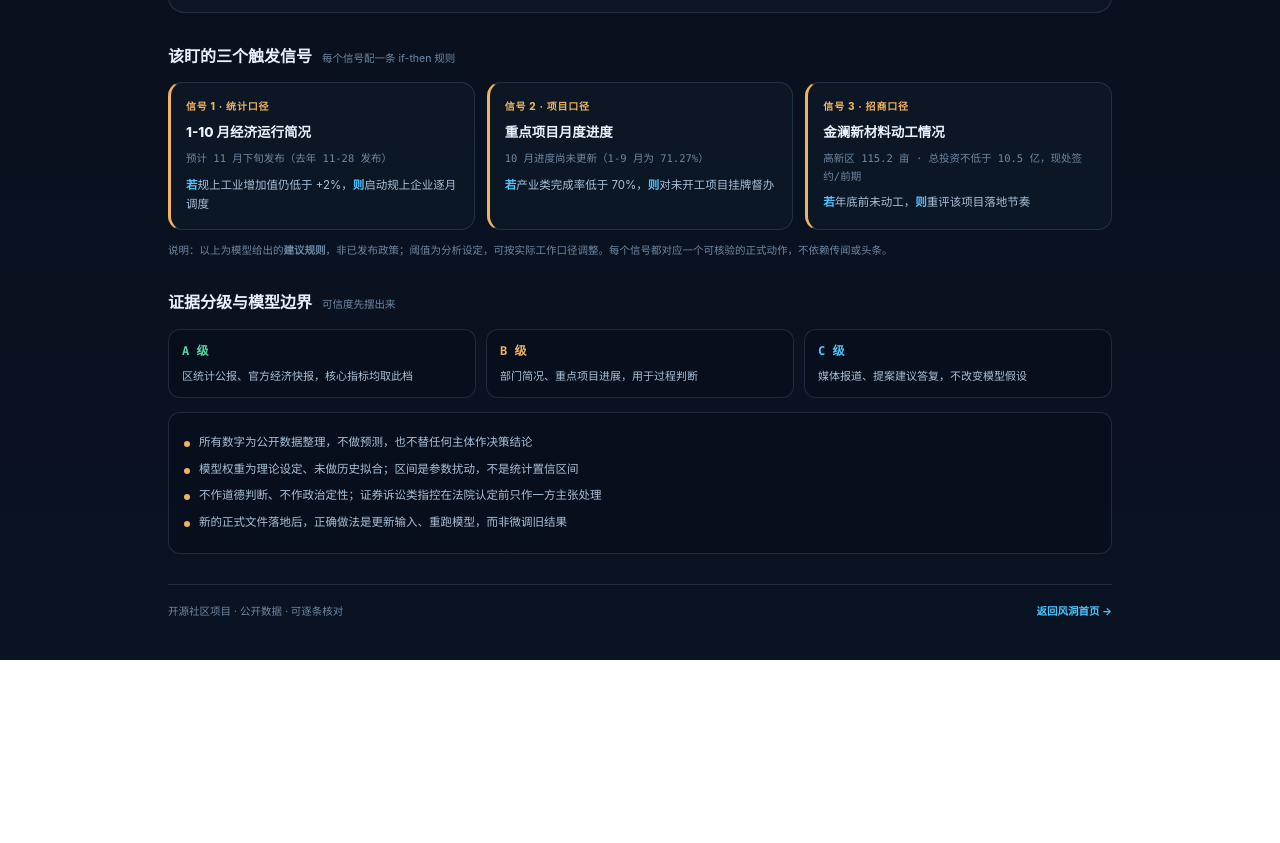
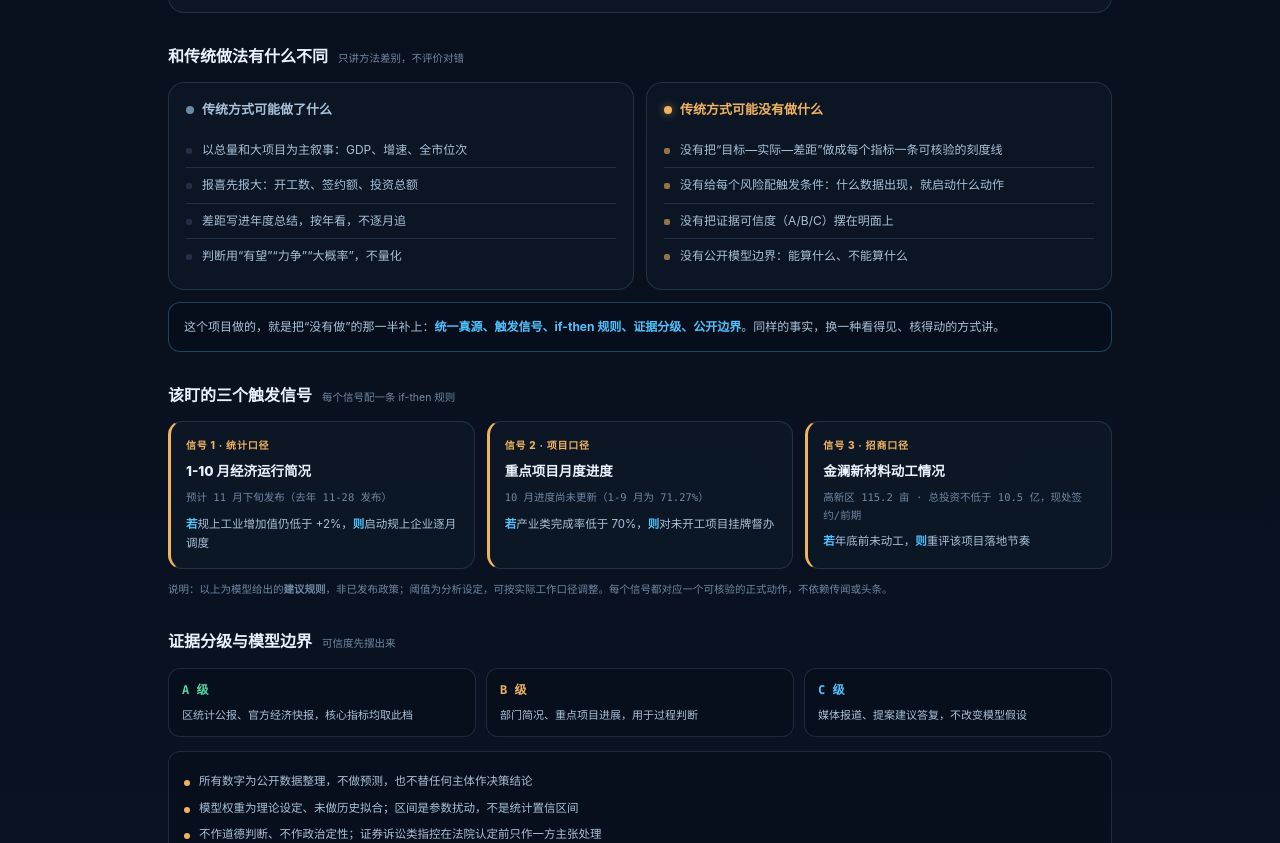
Before and after one commit to zhanglingshare/huicheng-simulator, a plain HTML site: page briefing.html in a window 1280 px wide. Shown: the part 1197-2040 px from the top of the page. Before the commit the page ends 1857 px from the top, so only its background shows below. Drawn offline with Linux system fonts and the light colour scheme.

Commit message:
新增「和传统做法有什么不同」对照区：传统方式可能做了什么/没有做什么

```diff
--- a/briefing.html
+++ b/briefing.html
@@ -102,6 +102,23 @@ th{color:var(--ink3);font-size:10px;letter-spacing:.06em}
 td.act,td.gap{font-family:var(--mono);font-weight:700}
 td.gap{color:var(--red)}
 
+/* 与传统不同 */
+.diff{display:grid;grid-template-columns:1fr 1fr;gap:12px}
+.dcol{border:1px solid var(--line);border-radius:16px;padding:16px 17px;background:rgba(14,26,42,.5)}
+.dcol .dh{font-size:13px;font-weight:800;margin-bottom:12px;display:flex;align-items:center;gap:8px}
+.dcol.did .dh{color:var(--ink2)}
+.dcol.not .dh{color:var(--amber)}
+.dcol.did .dh::before{content:"";width:8px;height:8px;border-radius:50%;background:var(--ink3)}
+.dcol.not .dh::before{content:"";width:8px;height:8px;border-radius:50%;background:var(--amber);box-shadow:0 0 10px rgba(240,179,94,.6)}
+.dcol ul{list-style:none}
+.dcol li{font-size:12px;color:var(--ink2);line-height:1.7;padding:7px 0 7px 16px;position:relative;border-bottom:1px solid var(--line)}
+.dcol li:last-child{border-bottom:0}
+.dcol li::before{content:"";position:absolute;left:0;top:15px;width:6px;height:6px;border-radius:2px;background:var(--line)}
+.dcol.not li::before{background:rgba(240,179,94,.6)}
+.diff-foot{margin-top:12px;font-size:12px;color:var(--ink2);line-height:1.8;background:rgba(7,13,24,.5);
+  border:1px solid rgba(79,195,255,.3);border-radius:12px;padding:13px 15px}
+.diff-foot b{color:var(--cyan)}
+
 /* 决策规则 */
 .rules{display:grid;grid-template-columns:repeat(3,1fr);gap:12px}
 .rule{background:rgba(14,26,42,.66);border:1px solid var(--line);border-left:3px solid var(--amber);
@@ -131,7 +148,7 @@ td.gap{color:var(--red)}
 .foot a{color:var(--cyan);font-weight:700}
 
 @media(max-width:820px){
-  .verdict,.cards,.rules,.grade{grid-template-columns:1fr}
+  .verdict,.cards,.rules,.grade,.diff{grid-template-columns:1fr}
   .brow{grid-template-columns:1fr;gap:6px}
   .wrap{padding:22px 13px 32px}
   .nav{display:none}
@@ -206,6 +223,32 @@ td.gap{color:var(--red)}
         <tbody id="gapTable"></tbody>
       </table>
     </div>
+  </section>
+
+  <!-- 与传统不同 -->
+  <section class="sec">
+    <div class="sec-h"><h2>和传统做法有什么不同</h2><span>只讲方法差别，不评价对错</span></div>
+    <div class="diff">
+      <div class="dcol did">
+        <div class="dh">传统方式可能做了什么</div>
+        <ul>
+          <li>以总量和大项目为主叙事：GDP、增速、全市位次</li>
+          <li>报喜先报大：开工数、签约额、投资总额</li>
+          <li>差距写进年度总结，按年看，不逐月追</li>
+          <li>判断用“有望”“力争”“大概率”，不量化</li>
+        </ul>
+      </div>
+      <div class="dcol not">
+        <div class="dh">传统方式可能没有做什么</div>
+        <ul>
+          <li>没有把“目标—实际—差距”做成每个指标一条可核验的刻度线</li>
+          <li>没有给每个风险配触发条件：什么数据出现，就启动什么动作</li>
+          <li>没有把证据可信度（A/B/C）摆在明面上</li>
+          <li>没有公开模型边界：能算什么、不能算什么</li>
+        </ul>
+      </div>
+    </div>
+    <div class="diff-foot">这个项目做的，就是把“没有做”的那一半补上：<b>统一真源、触发信号、if-then 规则、证据分级、公开边界</b>。同样的事实，换一种看得见、核得动的方式讲。</div>
   </section>
 
   <!-- 决策规则 -->
```
Also changed, not shown: spotlight.html (+25 -0 lines).
